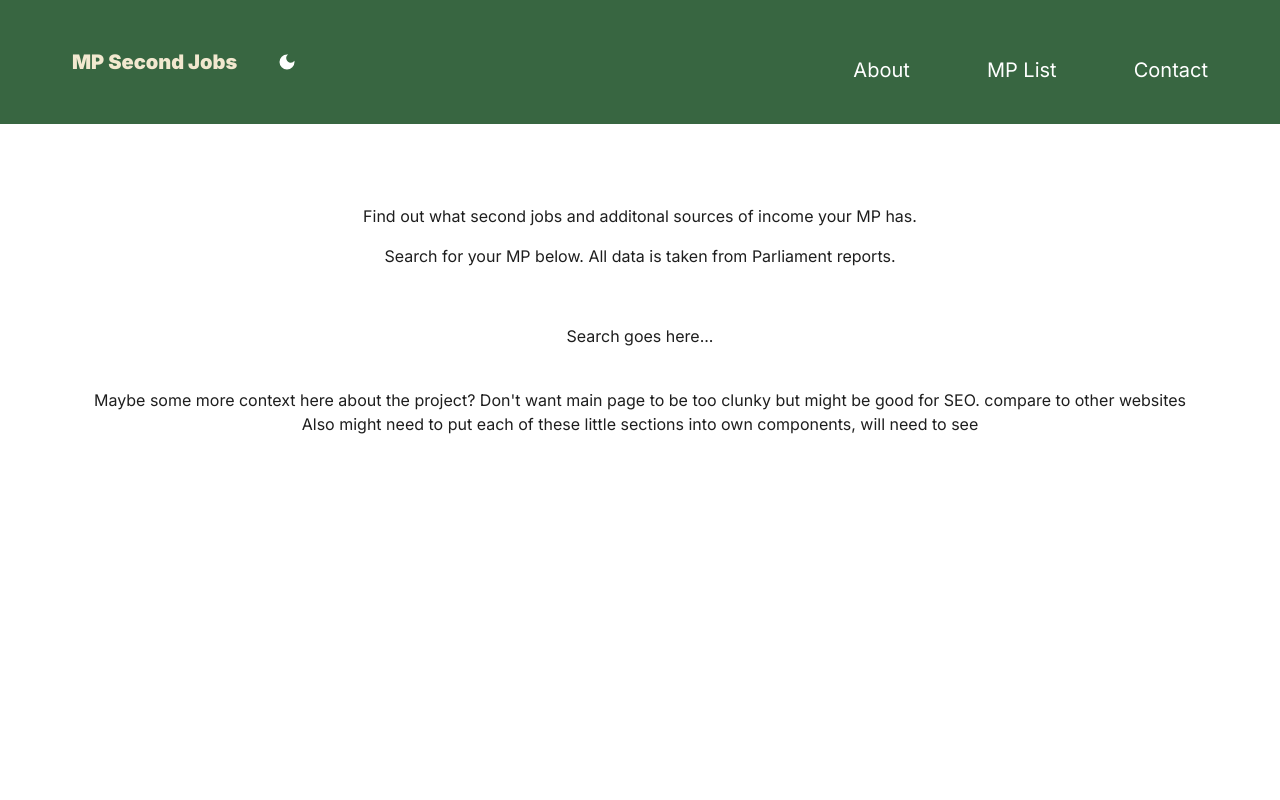
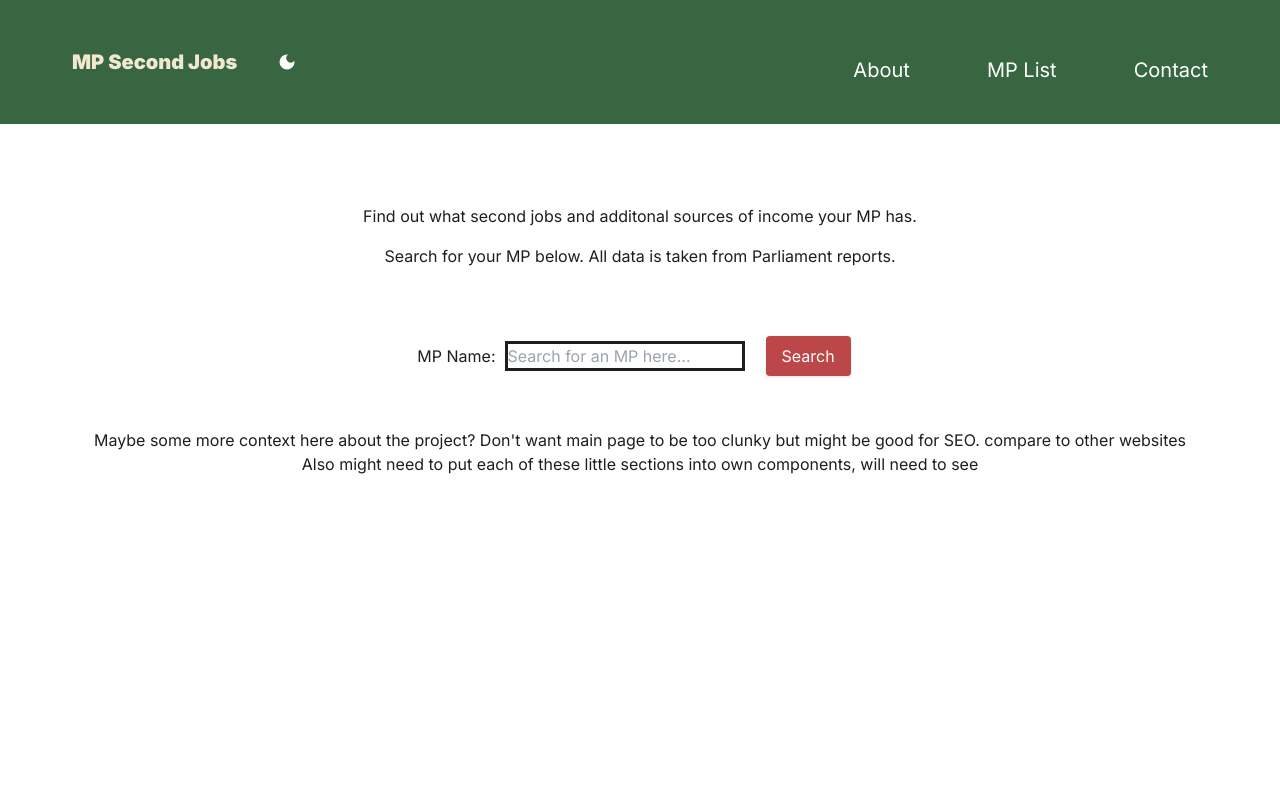
Before and after one commit to zamarz/second-jobs, a Next.js app: page / in a window 1280 px wide. Shown: the top 800 px of the page. Built offline with nearby package versions, Linux system fonts and the light colour scheme.

Commit message:
Create search component

```diff
--- a/src/components/Search.tsx
+++ b/src/components/Search.tsx
@@ -1,5 +1,28 @@
+"use client";
+
+import { ChangeEvent, useEffect, useState } from "react";
+
 const Search = () => {
-  return <div>Search goes here...</div>;
+  const [searchTerm, setSearchTerm] = useState("");
+
+  useEffect(() => {}, [searchTerm]);
+
+  return (
+    <section>
+      <div>
+        <label className="mx-3">MP Name:</label>
+        <input
+          className="outline"
+          placeholder="Search for an MP here..."
+          id="userSearch"
+          onChange={(event) => setSearchTerm(event.target.value)}
+        ></input>
+        <button className="mx-6 button" type="submit">
+          Search
+        </button>
+      </div>
+    </section>
+  );
 };
 
 export default Search;
```
